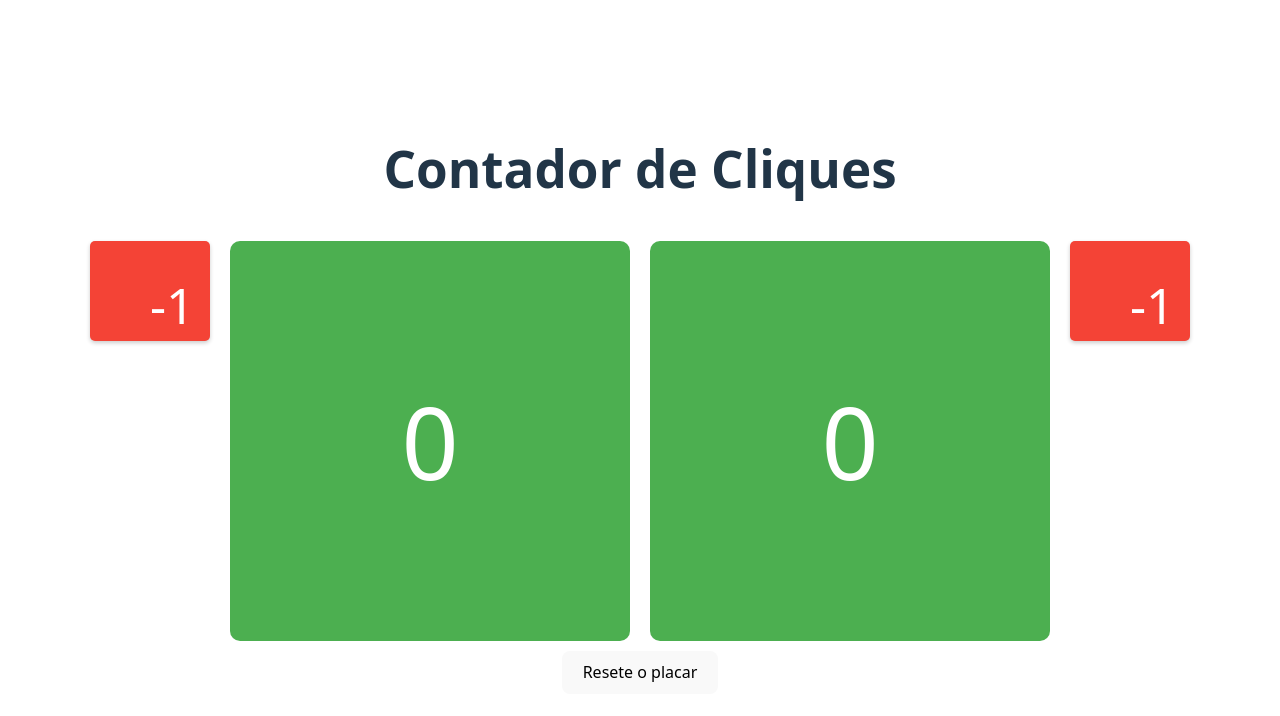
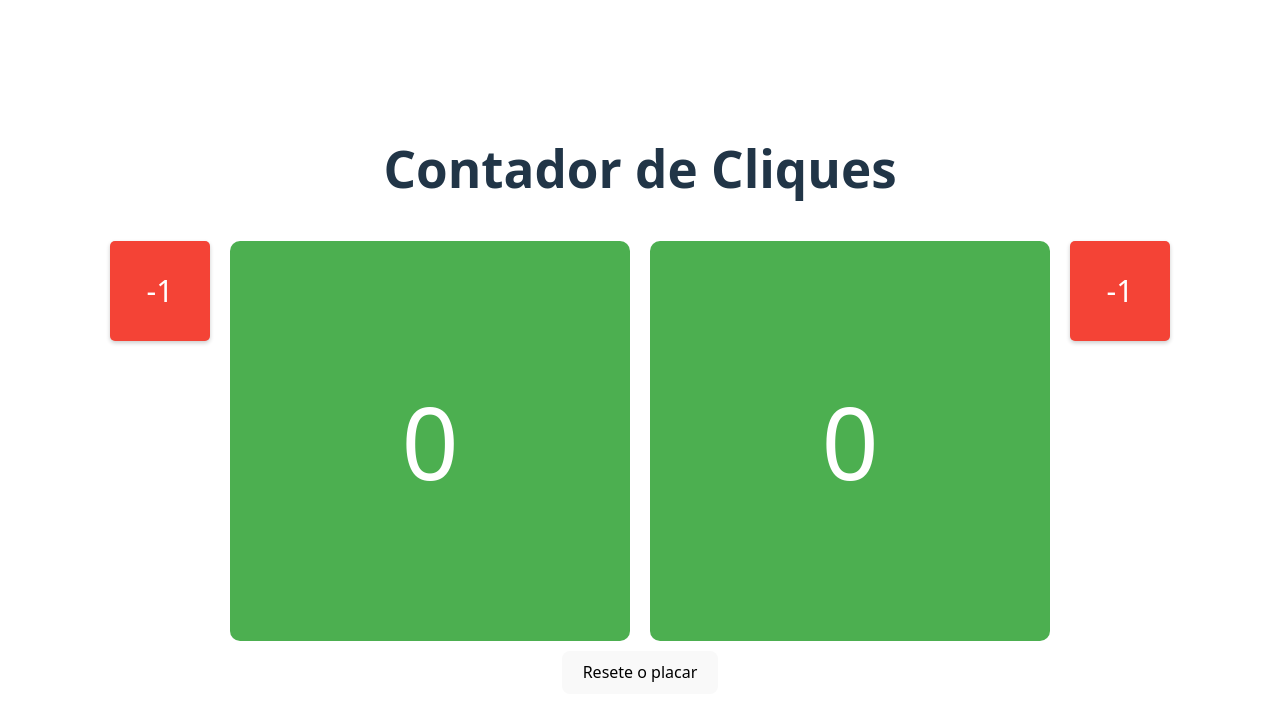
Before and after one commit to renatojo/react-click-counter, a React (Vite) app in the folder react-click-counter/: page / in a window 1280 px wide. Shown: the top 716 px of the page. Built offline with nearby package versions, Linux system fonts and the light colour scheme.

Commit message:
modificações no css

```diff
--- a/react-click-counter/src/components/CounterCss.css
+++ b/react-click-counter/src/components/CounterCss.css
@@ -21,7 +21,7 @@
 }
 
 .BotaoDiminuirQuantidade {
-    font-size: 50px;         /* tamanho da fonte menor */
+    font-size: 30px;         /* tamanho da fonte menor */
     width: 100px;
     height: 100px;
     margin: 10px;
```
